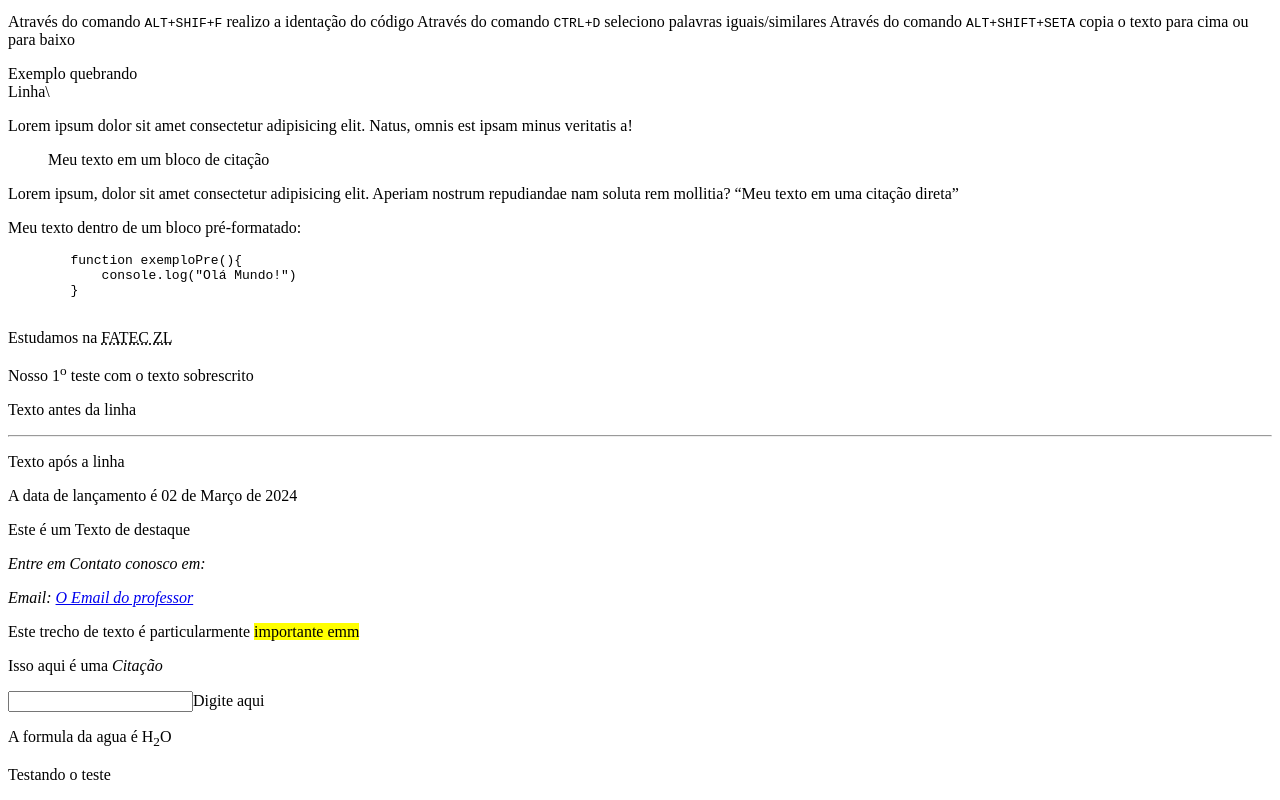
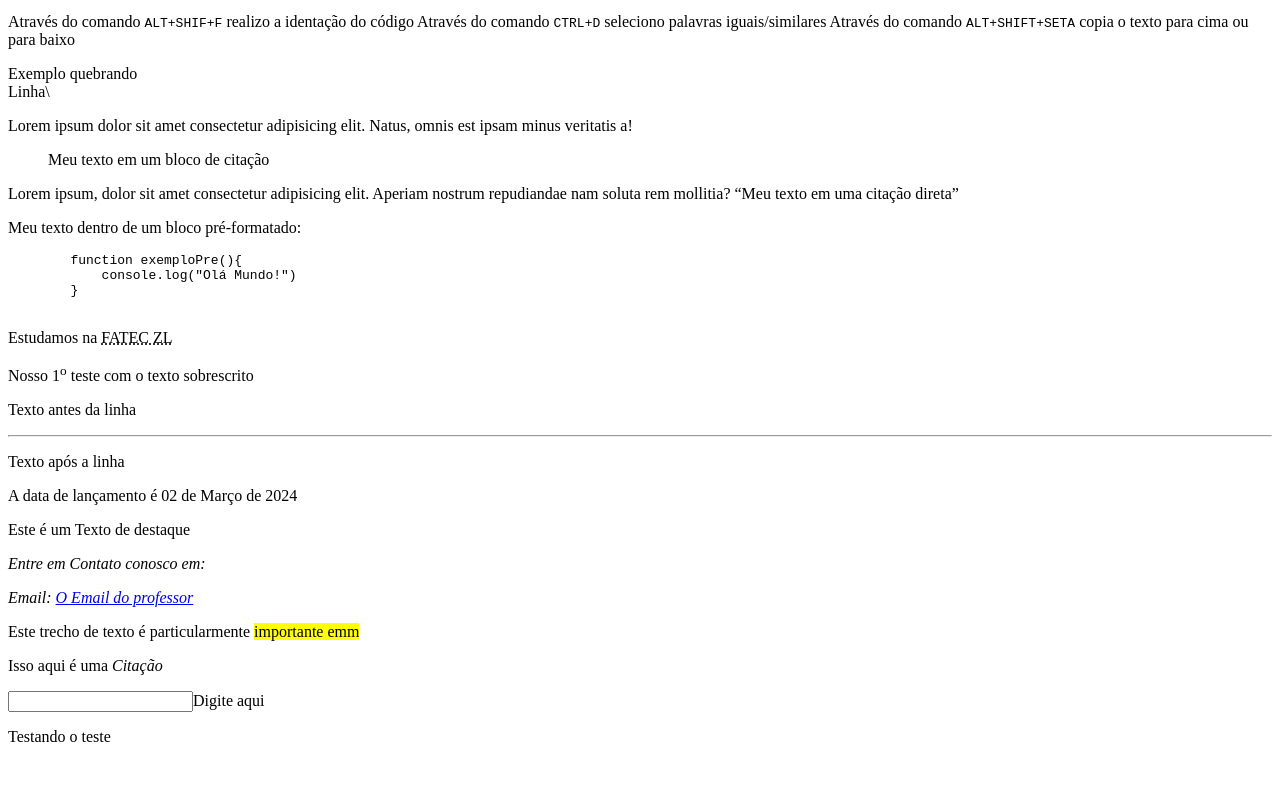
Before and after one commit to Celegattodev/Reposit-rio-1, a plain HTML site: page aula03/index.html in a window 1280 px wide. Shown: the part 394-1194 px from the top of the page. After the commit the page ends 1156 px from the top, so only its background shows below. Drawn offline with Linux system fonts and the light colour scheme.

Commit message:
Update index.html

```diff
--- a/aula03/index.html
+++ b/aula03/index.html
@@ -113,7 +113,7 @@
         <input>Digite aqui
     </p>
     <p>
-        A formula da agua é H<sub>2</sub>O
+        <!-- A formula da agua é H<sub>2</sub>O -->
     </p>
     <p>
         Testando o <bdo>teste</bdo>
```
